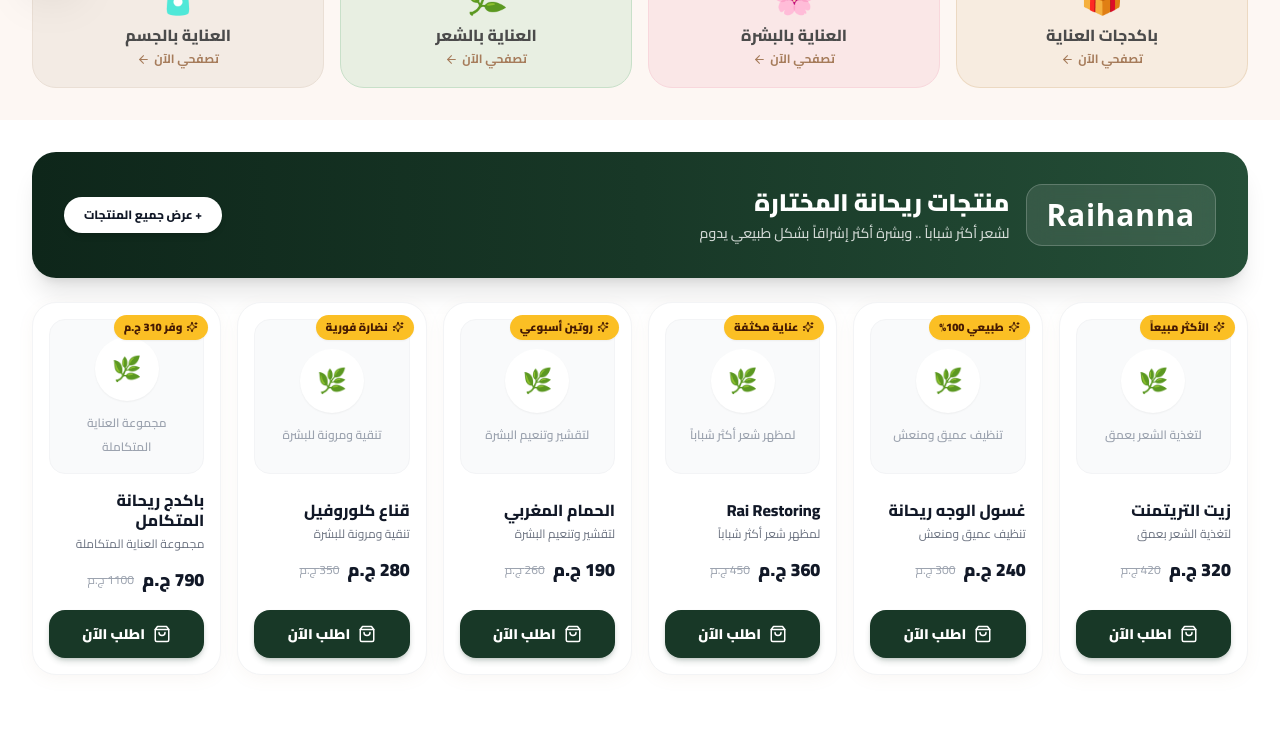
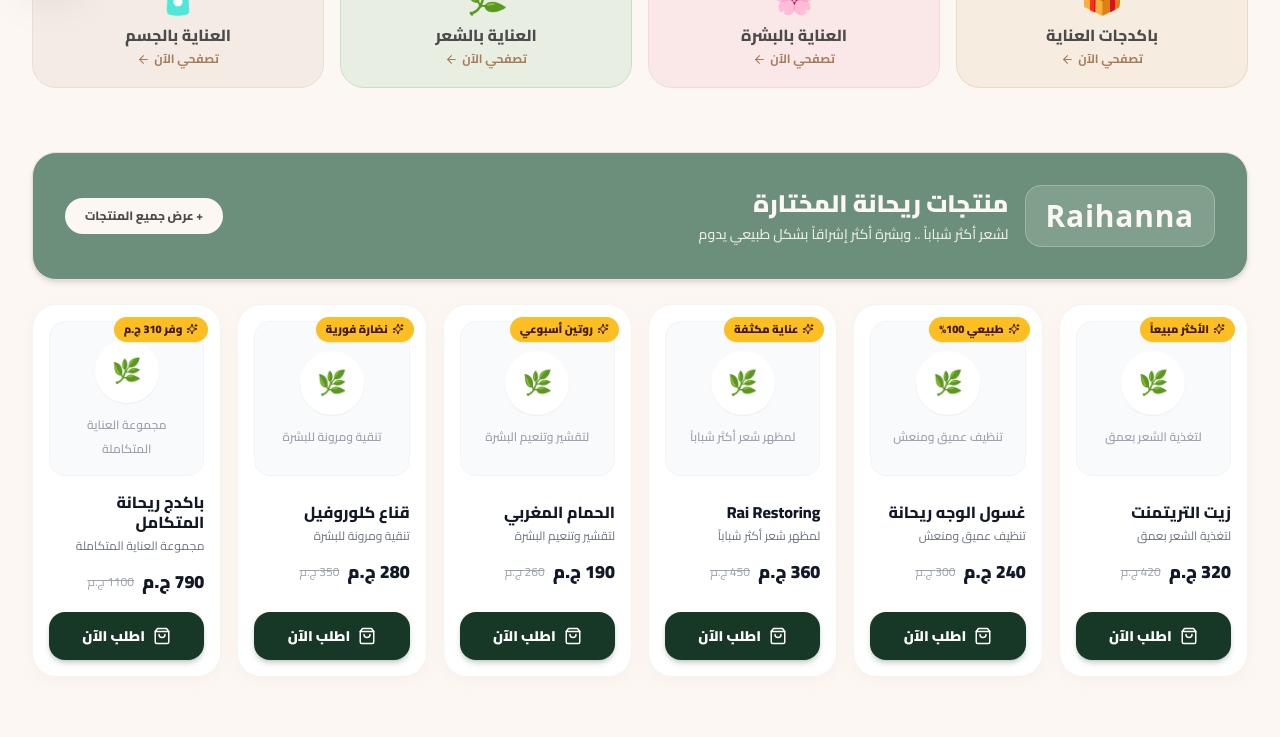
Before and after one commit to aipudiohelp/laky-store, a Next.js app: page / in a window 1280 px wide. Shown: the part 800-1537 px from the top of the page. Built offline with nearby package versions, Linux system fonts and the light colour scheme.

Commit message:
Update BrandSection.jsx

```diff
--- a/src/components/home/BrandSection.jsx
+++ b/src/components/home/BrandSection.jsx
@@ -3,27 +3,31 @@
 export default function BrandSection({ brand, title, subtitle, logoText, products }) {
   const isCavillo = brand === "cavillo";
 
-  const bannerBg = isCavillo
-    ? "bg-gradient-to-r from-[#80243C] via-[#963852] to-[#B04C68] text-white"
-    : "bg-gradient-to-r from-[#0E261A] via-[#183827] to-[#254F38] text-white";
+  // تطبيق الهوية المعتمدة: بني دافئ لكافيلو وأخضر طبيعي لريحانة مع خطوط عاجية ناعمة
+  const bannerStyle = isCavillo
+    ? "bg-[#A67C5B] text-[#FDF7F3]"
+    : "bg-[#6B8F7A] text-[#FDF7F3]";
 
   return (
-    <section className="py-8">
+    <section className="py-8 bg-[#FDF7F3]">
       <div className="max-w-7xl mx-auto px-4 sm:px-6 lg:px-8">
 
-        {/* البانر التعريفي للبراند */}
-        <div className={`p-6 md:p-8 rounded-3xl ${bannerBg} shadow-xl mb-6 flex flex-col md:flex-row items-center justify-between gap-6`}>
+        {/* البانر التعريفي للبراند المتناسق مع الهوية */}
+        <div className={`p-6 md:p-8 rounded-3xl ${bannerStyle} shadow-md mb-6 flex flex-col md:flex-row items-center justify-between gap-6 border border-[#EADFD5]`}>
           <div className="flex items-center gap-4 text-right">
-            <div className="bg-white/10 backdrop-blur-md px-5 py-3 rounded-2xl border border-white/20">
+            <div className="bg-white/15 backdrop-blur-sm px-5 py-3 rounded-2xl border border-white/25">
               <span className="text-2xl md:text-3xl font-black tracking-wide font-sans">{logoText}</span>
             </div>
             <div>
               <h2 className="text-xl md:text-2xl font-black leading-snug">{title}</h2>
-              <p className="text-xs md:text-sm text-white/80 font-medium mt-1">{subtitle}</p>
+              <p className="text-xs md:text-sm text-[#FDF7F3]/90 font-medium mt-1">{subtitle}</p>
             </div>
           </div>
 
-          <button className="px-5 py-2.5 bg-white text-gray-900 hover:bg-gray-100 font-extrabold text-xs rounded-full transition shadow-md whitespace-nowrap">
+          <button
+            type="button"
+            className="px-5 py-2.5 bg-[#FDF7F3] text-[#4B4B4B] hover:bg-white font-extrabold text-xs rounded-full transition shadow-xs whitespace-nowrap cursor-pointer"
+          >
             + عرض جميع المنتجات
           </button>
         </div>
```
